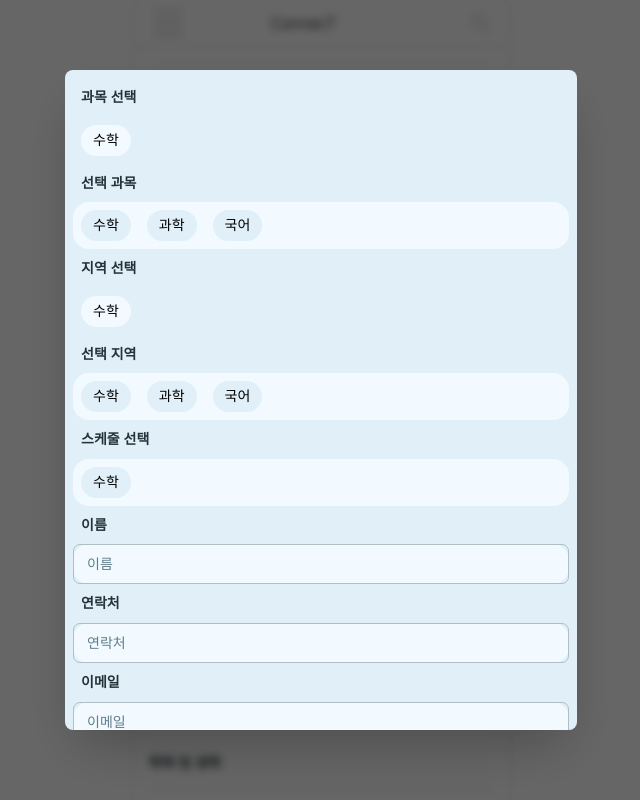
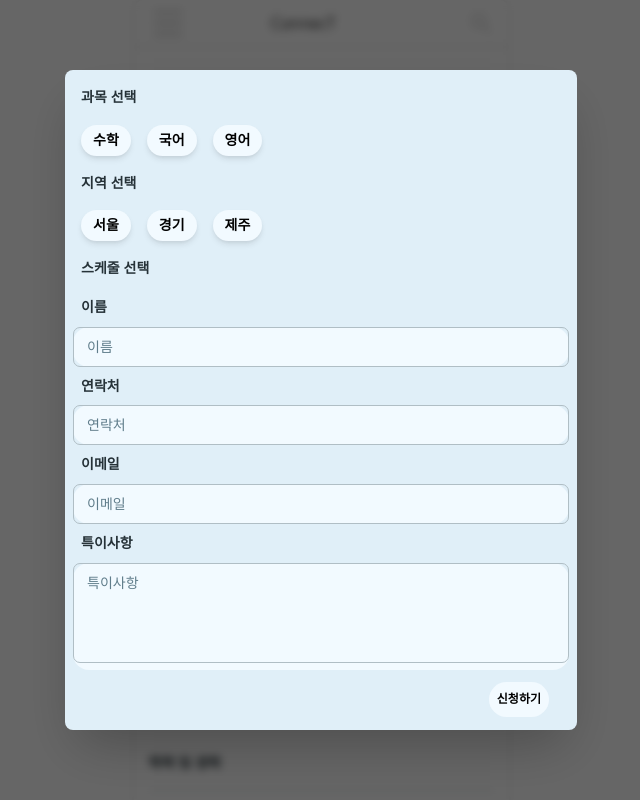
Before and after one commit to codestates-seb/seb45_main_010, a React (Vite) app in the folder client/: page /detail in a window 1280 px wide. Both pictures are taken after a click on the button "강의 신청하기". Shown: the top 800 px of the page, without its empty margins (319-959 px from the left). Built offline with nearby package versions, Linux system fonts and the light colour scheme.

Commit message:
[Feat] add props 추가

```diff
--- a/client/src/components/Modal/ReqModal.tsx
+++ b/client/src/components/Modal/ReqModal.tsx
@@ -1,4 +1,4 @@
-import React from 'react';
+import React, { useState } from 'react';
 import {
   Button,
   Dialog,
@@ -7,11 +7,30 @@ import {
   Input,
   Textarea,
 } from '@material-tailwind/react';
+import { DetailType } from 'Types/Types';
+
+const arr: string[] = ['수학', '국어', '영어'];
+const array: string[] = ['서울', '경기', '제주'];
+
+type props = Pick<DetailType, 'category' | 'area' | 'date'>;
 
 export const ReqModal = () => {
-  const [open, setOpen] = React.useState(false);
+  const [isOpen, setIsOpen] = useState<boolean>(false);
+  const [selectCategory, setSelectCategory] = useState<boolean[]>([]);
+  const [selectArea, setSelectArea] = useState<boolean[]>([]);
 
-  const handleOpen = () => setOpen(!open);
+  const handleOpen = (): void => setIsOpen(!isOpen);
+
+  const handleCategory = (index: number): void => {
+    const newButtonStates = [...selectCategory];
+    newButtonStates[index] = !newButtonStates[index];
+    setSelectCategory(newButtonStates);
+  };
+  const handleArea = (index: number): void => {
+    const newButtonStates = [...selectArea];
+    newButtonStates[index] = !newButtonStates[index];
+    setSelectArea(newButtonStates);
+  };
 
   return (
     <>
@@ -19,57 +38,50 @@ export const ReqModal = () => {
         onClick={handleOpen}
         variant="gradient"
         className="flex items-center h-10 text-sm"
-      >
-        강의 신청하기
-      </Button>
+        children="강의 신청하기"
+      />
+
       <Dialog
         size="xs"
-        open={open}
+        open={isOpen}
         handler={handleOpen}
         className="p-2 overflow-y-scroll max-h-[660px] bg-mint-2 "
       >
         <DialogHeader className="p-2 text-sm ">과목 선택</DialogHeader>
         <section className="flex items-center ">
-          <button className="px-3 py-1 m-2 text-sm text-black rounded-2xl bg-mint-3">
-            수학
-          </button>
+          {arr.map((item, index) => {
+            return (
+              <Button
+                key={index}
+                onClick={() => handleCategory(index)}
+                className={`${
+                  selectCategory[index] ? 'bg-gray-3' : 'bg-mint-3'
+                } px-3 py-1 m-2 text-sm text-black rounded-2xl `}
+                children={item}
+              />
+            );
+          })}
         </section>
-        <DialogHeader className="p-2 text-sm ">선택 과목</DialogHeader>
-        <section className="flex items-center bg-mint-3 rounded-2xl ">
-          <button className="px-3 py-1 m-2 text-sm text-black rounded-2xl bg-mint-2">
-            수학
-          </button>
-          <button className="px-3 py-1 m-2 text-sm text-black rounded-2xl bg-mint-2">
-            과학
-          </button>
-          <button className="px-3 py-1 m-2 text-sm text-black rounded-2xl bg-mint-2">
-            국어
-          </button>
-        </section>
+
         <DialogHeader className="p-2 text-sm ">지역 선택</DialogHeader>
         <section className="flex items-center ">
-          <button className="px-3 py-1 m-2 text-sm text-black rounded-2xl bg-mint-3">
-            수학
-          </button>
+          {' '}
+          {array.map((item, index) => {
+            return (
+              <Button
+                key={index}
+                onClick={() => handleArea(index)}
+                className={`${
+                  selectArea[index] ? 'bg-gray-3' : 'bg-mint-3'
+                } px-3 py-1 m-2 text-sm text-black rounded-2xl `}
+                children={item}
+              />
+            );
+          })}
         </section>
-        <DialogHeader className="p-2 text-sm">선택 지역</DialogHeader>
-        <section className="flex items-center bg-mint-3 rounded-2xl">
-          <button className="px-3 py-1 m-2 text-sm text-black rounded-2xl bg-mint-2">
-            수학
-          </button>
-          <button className="px-3 py-1 m-2 text-sm text-black rounded-2xl bg-mint-2">
-            과학
-          </button>
-          <button className="px-3 py-1 m-2 text-sm text-black rounded-2xl bg-mint-2">
-            국어
-          </button>
-        </section>
+
         <DialogHeader className="p-2 text-sm">스케줄 선택</DialogHeader>
-        <section className="flex items-center bg-mint-3 rounded-2xl">
-          <p className="px-3 py-1 m-2 text-sm text-black rounded-2xl bg-mint-2">
-            수학
-          </p>
-        </section>
+
         <DialogHeader className="p-2 text-sm">이름</DialogHeader>
         <section className="flex items-center bg-mint-3 rounded-2xl">
           <Input label="이름" crossOrigin={undefined} />
```
